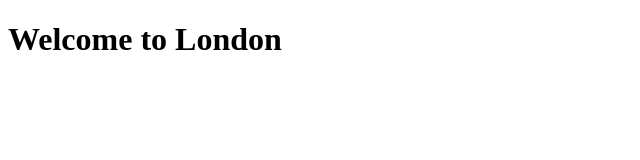
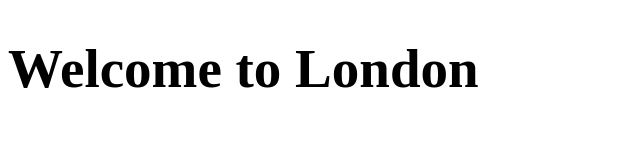
Before and after one commit to yejin-km/travel-project, a plain HTML site: page index.html in a window 1280 px wide. Shown: the whole page, without its empty margins (0-640 px from the left). Drawn offline with Linux system fonts and the light colour scheme.

Commit message:
added initial css style

```diff
--- a/index.html
+++ b/index.html
@@ -3,6 +3,7 @@
   <head>
     <meta charset="UTF-8" />
     <meta name="viewport" content="width=device-width, initial-scale=1.0" />
+    <link rel="stylesheet" href="src/style.css" />
     <title>Welcome to London</title>
   </head>
   <body>
--- /dev/null
+++ b/src/style.css
@@ -0,0 +1,3 @@
+h1 {
+  font-size: 55px;
+}
```
